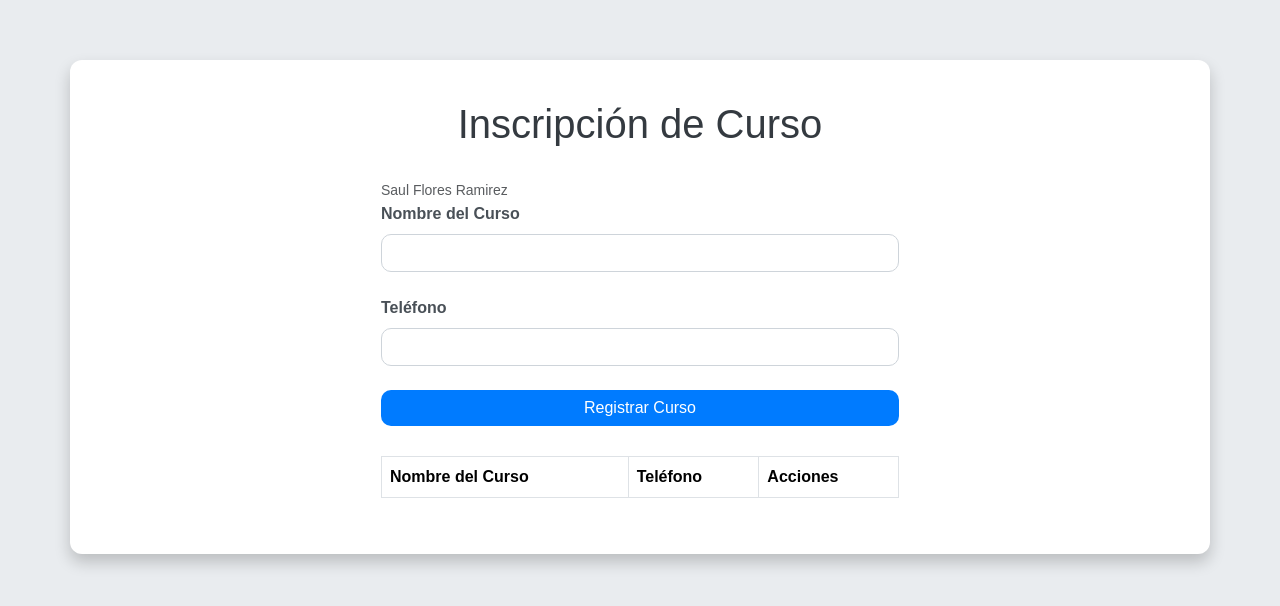
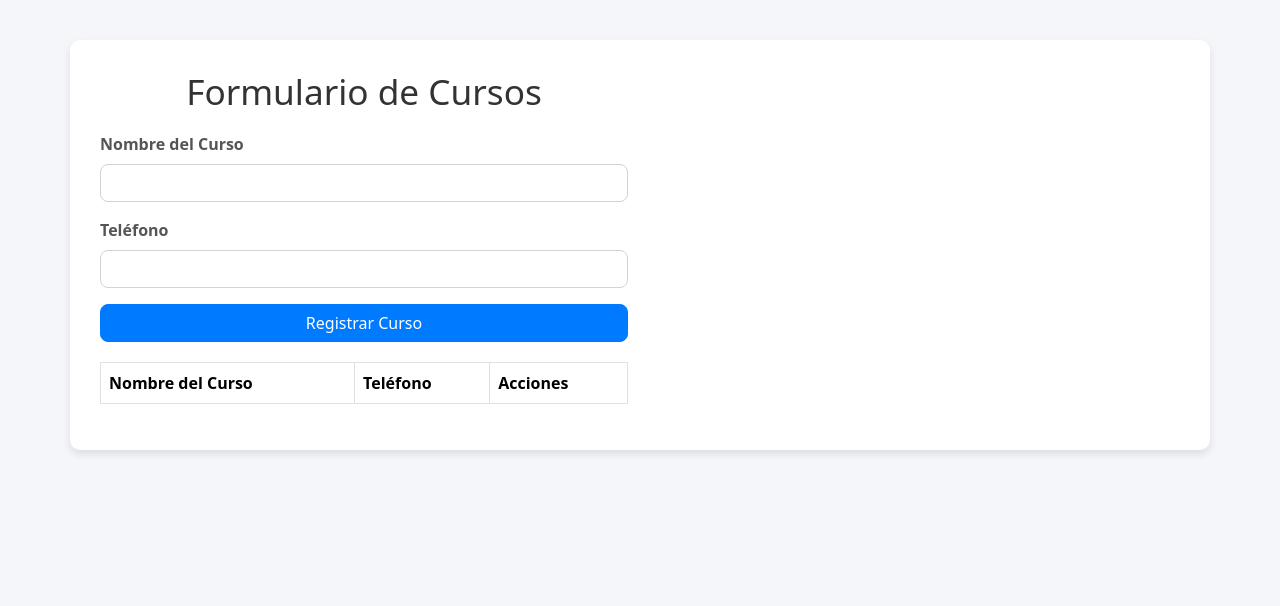
Before and after one commit to Saul941/Flask7B, a Flask app: page / in a window 1280 px wide. Shown: the top 606 px of the page. Run offline with Flask 3, Linux system fonts and the light colour scheme; data that the repository does not hold is empty; some libraries are stand-ins or nearby versions.

Commit message:
Update curso.html

```diff
--- a/templates/curso.html
+++ b/templates/curso.html
@@ -11,39 +11,38 @@
     <script src="https://cdnjs.cloudflare.com/ajax/libs/jquery-validate/1.19.5/jquery.validate.min.js"></script>
     <style>
         body {
-            background-color: #e9ecef;
-            font-family: 'Arial', sans-serif;
+            background-color: #f4f6f9;
         }
 
         .container {
-            background-color: #ffffff;
-            border-radius: 12px;
-            padding: 40px;
-            box-shadow: 0 8px 16px rgba(0, 0, 0, 0.2);
-            margin-top: 60px;
+            background-color: white;
+            border-radius: 10px;
+            padding: 30px;
+            box-shadow: 0 4px 8px rgba(0, 0, 0, 0.1);
+            margin-top: 40px;
         }
 
         h1 {
-            font-size: 2.5rem;
-            color: #343a40;
+            font-size: 2.2rem;
+            color: #333;
             text-align: center;
-            margin-bottom: 30px;
+            margin-bottom: 20px;
         }
 
         .form-label {
             font-weight: bold;
-            color: #495057;
+            color: #555;
         }
 
         .form-control {
-            border-radius: 10px;
-            border: 1px solid #ced4da;
+            border-radius: 8px;
+            border-color: #ced4da;
         }
 
         .btn-primary {
             background-color: #007bff;
-            border: none;
-            border-radius: 10px;
+            border-color: #007bff;
+            border-radius: 8px;
             width: 100%;
         }
 
@@ -53,8 +52,7 @@
 
         .btn-info {
             background-color: #17a2b8;
-            border: none;
-            border-radius: 10px;
+            border-radius: 8px;
             width: 100%;
         }
 
@@ -63,60 +61,53 @@
         }
 
         table {
-            margin-top: 30px;
+            margin-top: 20px;
         }
 
         th {
             background-color: #007bff;
             color: white;
-            border-top-left-radius: 10px;
-            border-top-right-radius: 10px;
         }
 
         td,
         th {
-            padding: 15px;
+            padding: 12px;
             text-align: left;
-            border: 1px solid #dee2e6;
         }
 
-        .btn-warning, .btn-danger {
+        .btn-warning {
+            border-radius: 6px;
+        }
+
+        .btn-danger {
             border-radius: 6px;
         }
 
         #searchInput {
-            border-radius: 10px;
-            margin-bottom: 15px;
-            padding: 10px;
-            width: 100%;
-        }
-
-        .btn-search {
-            border-radius: 10px;
-            margin-bottom: 15px;
+            border-radius: 8px;
+            margin-bottom: 10px;
         }
     </style>
 </head>
 
 <body>
     <div class="container">
-        <div class="row d-flex justify-content-center">
+        <div class="row">
             <div class="col-md-6">
-                <h1>Inscripción de Curso</h1>
-                <small class="text-muted">Saul Flores Ramirez</small>
+                <h1>Formulario de Cursos</h1>
                 <form id="frmCurso" action="/curso" method="POST">
                     <input type="hidden" id="id_curso" name="id_curso">
-                    <div class="mb-4">
+                    <div class="mb-3">
                         <label for="nombre_curso" class="form-label">Nombre del Curso</label>
                         <input type="text" class="form-control" id="nombre_curso" name="nombre_curso" required minlength="5" maxlength="50">
                     </div>
-                    <div class="mb-4">
+                    <div class="mb-3">
                         <label for="telefono" class="form-label">Teléfono</label>
                         <input type="tel" class="form-control" id="telefono" name="telefono" required minlength="10" maxlength="15">
                     </div>
                     <button type="submit" class="btn btn-primary" id="submitButton">Registrar Curso</button>
                 </form>
-                <table class="table table-hover table-bordered">
+                 <table class="table table-hover table-bordered">
                     <thead>
                         <tr>
                             <th>Nombre del Curso</th>
@@ -127,6 +118,16 @@
                     <tbody id="tbodyLog"></tbody>
                 </table>
             </div>
+
+            <!--
+            <div class="col-md-6 mt-4">
+                <h2 style="text-align: center; color: #333;">Buscar</h2>
+                <div class="mb-3">
+                    <input type="text" class="form-control" id="searchInput" placeholder="Buscar por Nombre del Curso">
+                    <button id="searchButton" class="btn btn-info mt-2">Buscar</button>
+                </div>
+            </div>
+            -->
         </div>
     </div>
 
@@ -165,14 +166,14 @@
 
                     for (var x in respuesta) {
                         var registro = respuesta[x];
-                        $("#tbodyLog").append(<tr>
+                        $("#tbodyLog").append(`<tr>
                             <td>${registro.Nombre_Curso}</td>
                             <td>${registro.Telefono}</td>
                             <td>
                                 <button class="btn btn-warning btn-sm" onclick="editar(${registro.ID_Curso}, '${registro.Nombre_Curso}', '${registro.Telefono}')">Editar</button>
                                 <button class="btn btn-danger btn-sm" onclick="eliminar(${registro.ID_Curso})">Eliminar</button>
                             </td>
-                        </tr>);
+                        </tr>`);
                     }
                 });
             }
@@ -205,7 +206,7 @@
 
             Pusher.logToConsole = true;
             var pusher = new Pusher('ab077c6305428af0579b', {
-                cluster: 'mt1'
+            cluster: 'mt1'
             });
 
             var channel = pusher.subscribe("registrosTiempoReal");
```
